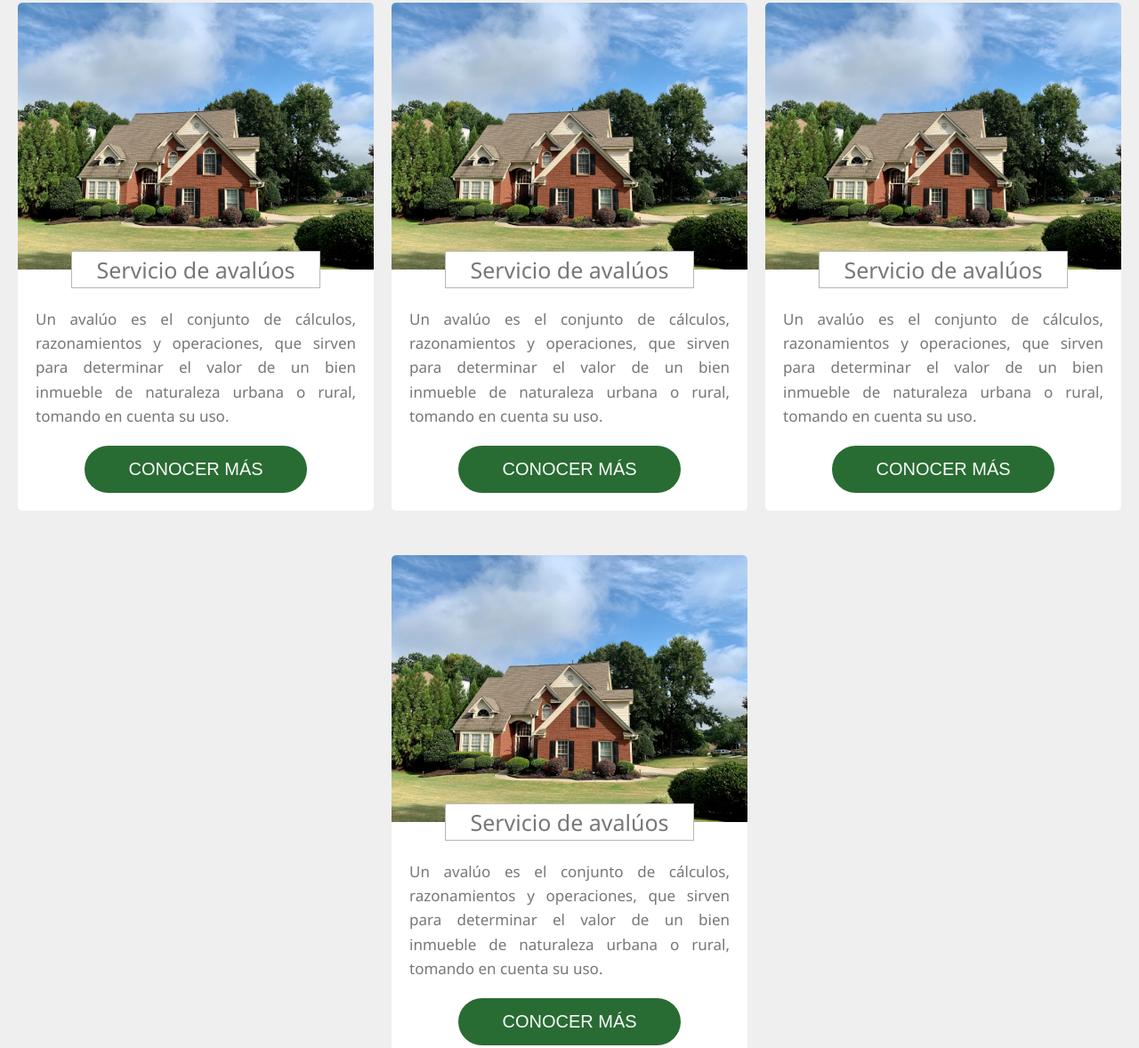
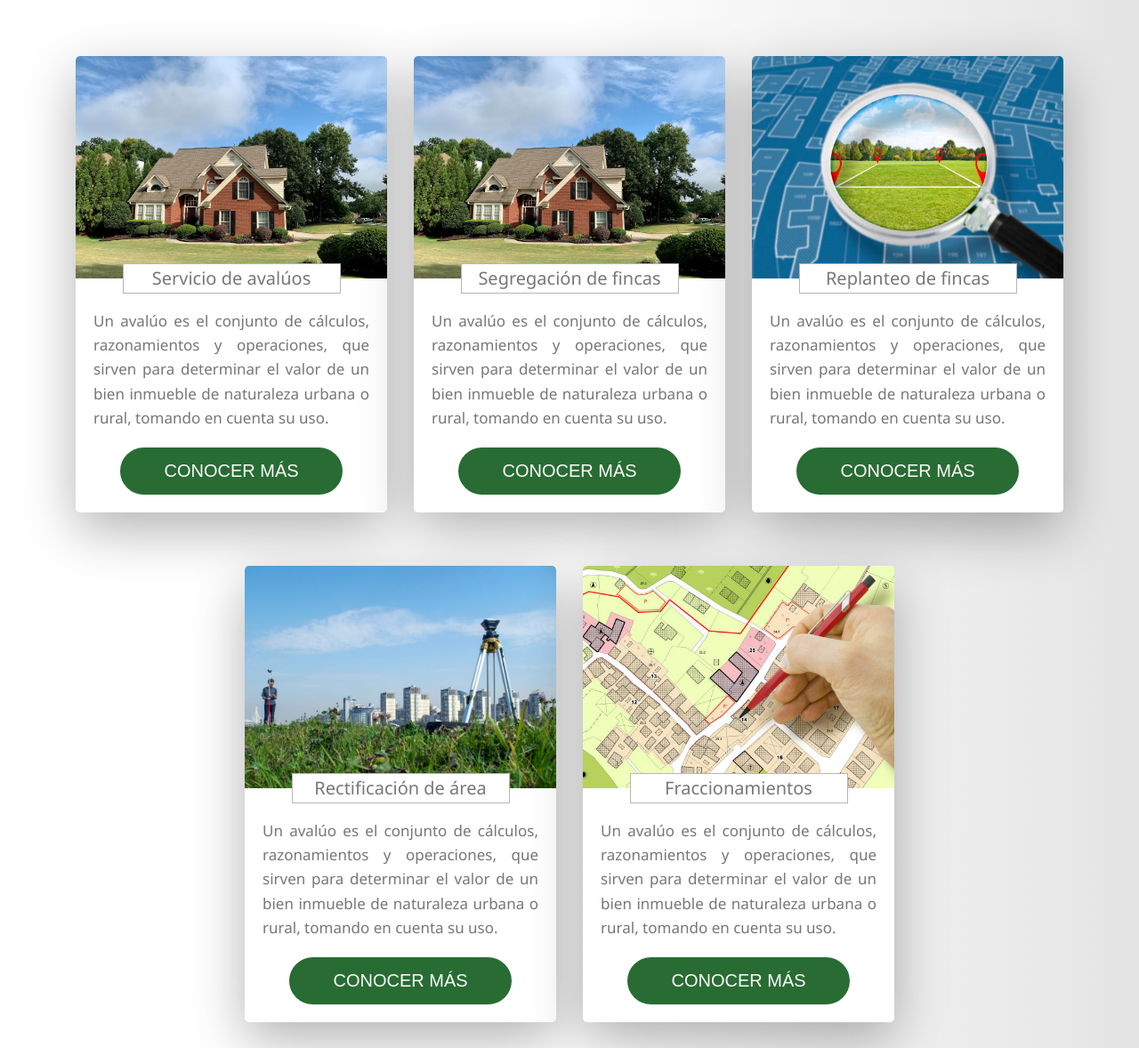
Before and after one commit to davidgq10/JBCtopografia_MobileFirst, a website: page index.html in a window 1280 px wide. Shown: the part 837-2015 px from the top of the page at 89% size. Drawn offline with Linux system fonts and the light colour scheme.

Commit message:
working on service

```diff
--- a/index.html
+++ b/index.html
@@ -47,7 +47,7 @@
             </div>
             <div class="service__card">
                 <img class="service__img" src="img/imgHouse.jpg" alt="">
-                <p class="service__title">Servicio de avalúos</p>
+                <p class="service__title">Segregación de fincas</p>
                 <p class="service__text">Un avalúo es el conjunto de cálculos, razonamientos y operaciones, que sirven
                     para determinar el valor de un bien inmueble de naturaleza urbana o rural, tomando en cuenta su uso.
                 </p>
@@ -56,8 +56,8 @@
                 </button>
             </div>
             <div class="service__card">
-                <img class="service__img" src="img/imgHouse.jpg" alt="">
-                <p class="service__title">Servicio de avalúos</p>
+                <img class="service__img" src="img/imgReplanteo.jpg" alt="">
+                <p class="service__title">Replanteo de fincas</p>
                 <p class="service__text">Un avalúo es el conjunto de cálculos, razonamientos y operaciones, que sirven
                     para determinar el valor de un bien inmueble de naturaleza urbana o rural, tomando en cuenta su uso.
                 </p>
@@ -66,8 +66,18 @@
                 </button>
             </div>
             <div class="service__card">
-                <img class="service__img" src="img/imgHouse.jpg" alt="">
-                <p class="service__title">Servicio de avalúos</p>
+                <img class="service__img" src="img/imgBackground.jpg" alt="">
+                <p class="service__title">Rectificación de área</p>
+                <p class="service__text">Un avalúo es el conjunto de cálculos, razonamientos y operaciones, que sirven
+                    para determinar el valor de un bien inmueble de naturaleza urbana o rural, tomando en cuenta su uso.
+                </p>
+                <button class="service__button btn btn--white btn--animated">
+                    Conocer más
+                </button>
+            </div>
+            <div class="service__card">
+                <img class="service__img" src="img/imgFraccionamiento.jpg" alt="">
+                <p class="service__title">Fraccionamientos</p>
                 <p class="service__text">Un avalúo es el conjunto de cálculos, razonamientos y operaciones, que sirven
                     para determinar el valor de un bien inmueble de naturaleza urbana o rural, tomando en cuenta su uso.
                 </p>
--- a/sass/_variable.scss
+++ b/sass/_variable.scss
@@ -15,7 +15,7 @@
 
     //s = shadow
     --s-dark: 0 2rem 6rem rgba(0, 0, 0, .3);
-    --s-light: 0 2rem 5rem rgba(0, 0, 0, .06);
+    --s-light: 0 2rem 5rem rgba(255, 255, 255, 0.06);
     //t=typography
     --t-font-size: 2rem
 }
--- a/sass/base/_base.scss
+++ b/sass/base/_base.scss
@@ -23,6 +23,4 @@ body {
     background-size: cover;
     background-repeat: no-repeat;
     min-height: 100vh;
-
-
 }
--- a/sass/component/_navbar.scss
+++ b/sass/component/_navbar.scss
@@ -1,4 +1,5 @@
 .navigation {
+
     display: flex;
     justify-content: space-between;
     align-items: center;
--- a/sass/layout/_home.scss
+++ b/sass/layout/_home.scss
@@ -1,9 +1,9 @@
 .main {
+
     background-image: url('../../img/imgRuta32.jpg');
     background-position: center right;
     background-size: cover;
-    width: 100vw;
-    height: 100vh;
+    max-width: 100vw;
 
     display: flex;
     flex-direction: column;
@@ -56,17 +56,24 @@
 }
 
 .service {
-    width: 100vw;
+
+    background: linear-gradient(to right, white, rgb(255, 255, 255), rgb(228, 228, 228));
+    background-position: center 0;
+    background-size: cover;
+
+    max-width: 100vw;
     display: flex;
     flex-wrap: wrap;
-    padding: 4rem 2rem 4rem 2rem;
+    padding: 10rem 2rem 4rem 2rem;
     background-color: var(--c-grey-light-2);
     justify-content: center;
-    gap: 2rem;
+    gap: 3rem;
+
 
     &__card {
+        box-shadow: var(--s-dark);
         min-width: 30rem;
-        max-width: 40rem;
+        max-width: 35rem;
         flex-direction: column;
 
         flex: 2rem;
@@ -82,16 +89,16 @@
     }
 
     &__img {
-        position: relative;
-        width: 100%;
-
+        height: 25rem;
+        min-width: 100%;
+        //object-fit: cover;
     }
 
     &__title {
 
         width: 70%;
         background-color: #fff;
-        font-size: 2.5rem;
+        font-size: 2rem;
         text-align: center;
         transform: translateY(-50%);
         border: 1px solid var(--c-grey-light-4);
```
Also changed, not shown: css/style.css, img/imgCurvasAzul.jpg (added), img/imgCurvasBlanco.jpg (added), img/imgFraccionamiento.jpg (added), img/imgReplanteo.jpg (added), 1 other file.
